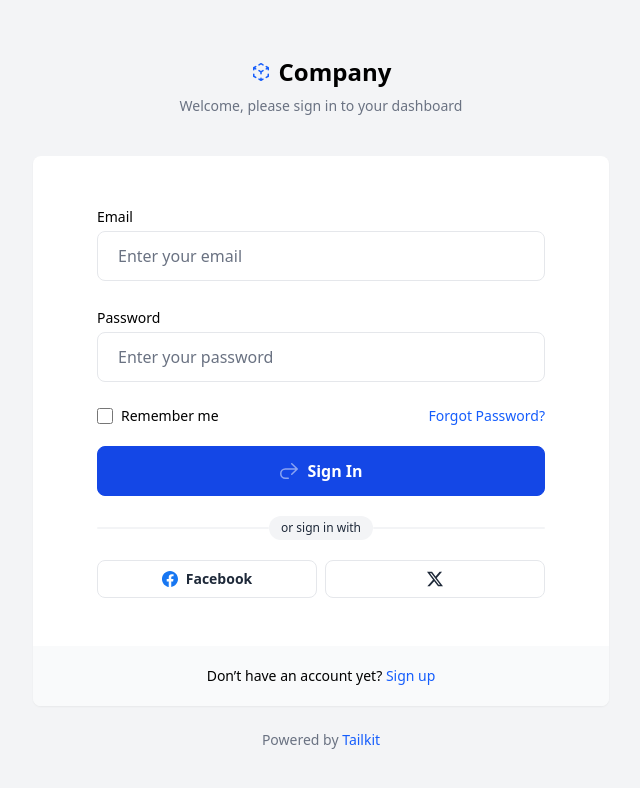
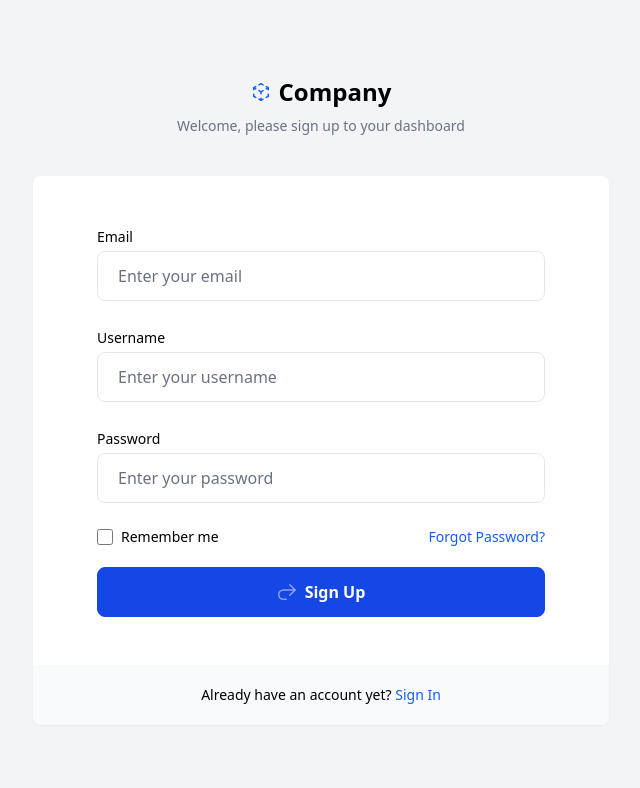
Before and after one commit to shreyaNeupane/MERN2.0-P2-FRONTEND, a React (Vite) app: page /register in a window 1280 px wide. Shown: the top 788 px of the page, without its empty margins (319-959 px from the left). Built offline with nearby package versions, Linux system fonts and the light colour scheme.

Commit message:
add register

```diff
--- a/src/pages/auth/Form.tsx
+++ b/src/pages/auth/Form.tsx
@@ -1,6 +1,26 @@
+import { Link } from "react-router-dom";
+import type { Props, UserDataType } from "./types";
+import { useState, type ChangeEvent, type FormEvent } from "react";
 
 
-const Form = () => {
+const Form: React.FC<Props> = ({ type, onSubmit }) => {
+const [userData,setUserData] = useState<UserDataType>({
+  email : "",
+  username : "",
+  password : ""
+})
+
+const handleChange = (e:ChangeEvent<HTMLInputElement>)=> {
+  const {name,value} = e.target
+  setUserData({
+    ...userData,
+    [name] : value
+  })
+}
+const handleSubmit = (e:FormEvent<HTMLFormElement>)=>{
+  e.preventDefault()
+  onSubmit(userData)
+}
   return (
     <>
       {/* Pages: Sign In: Boxed */}
@@ -34,7 +54,8 @@
                   <span>Company</span>
                 </h1>
                 <h2 className="text-sm font-medium text-gray-500 dark:text-gray-400">
-                  Welcome, please sign in to your dashboard
+                  Welcome, please {type === "register" ? "sign up" : "sign in"}{" "}
+                  to your dashboard
                 </h2>
               </header>
               {/* END Header */}
@@ -43,7 +64,7 @@
               <div className="flex flex-col overflow-hidden rounded-lg bg-white shadow-xs dark:bg-gray-800 dark:text-gray-100">
                 <div className="grow p-5 md:px-16 md:py-12">
                   <form
-                    onSubmit={(e) => e.preventDefault()}
+                    onSubmit={handleSubmit}
                     className="space-y-6"
                   >
                     <div className="space-y-1">
@@ -59,8 +80,27 @@
                         name="email"
                         placeholder="Enter your email"
                         className="block w-full rounded-lg border border-gray-200 px-5 py-3 leading-6 placeholder-gray-500 focus:border-blue-500 focus:ring-3 focus:ring-blue-500/50 dark:border-gray-600 dark:bg-gray-800 dark:placeholder-gray-400 dark:focus:border-blue-500"
+                        onChange={handleChange}
                       />
                     </div>
+                    {type === "register" && (
+                      <div className="space-y-1">
+                        <label
+                          htmlFor="username"
+                          className="inline-block text-sm font-medium"
+                        >
+                          Username
+                        </label>
+                        <input
+                          type="username"
+                          id="username"
+                          name="username"
+                          placeholder="Enter your username"
+                          className="block w-full rounded-lg border border-gray-200 px-5 py-3 leading-6 placeholder-gray-500 focus:border-blue-500 focus:ring-3 focus:ring-blue-500/50 dark:border-gray-600 dark:bg-gray-800 dark:placeholder-gray-400 dark:focus:border-blue-500"
+                          onChange={handleChange}
+                        />
+                      </div>
+                    )}
                     <div className="space-y-1">
                       <label
                         htmlFor="password"
@@ -74,6 +114,7 @@
                         name="password"
                         placeholder="Enter your password"
                         className="block w-full rounded-lg border border-gray-200 px-5 py-3 leading-6 placeholder-gray-500 focus:border-blue-500 focus:ring-3 focus:ring-blue-500/50 dark:border-gray-600 dark:bg-gray-800 dark:placeholder-gray-400 dark:focus:border-blue-500"
+                        onChange={handleChange}
                       />
                     </div>
                     <div>
@@ -111,81 +152,36 @@
                             clipRule="evenodd"
                           />
                         </svg>
-                        <span>Sign In</span>
+                        <span>
+                          {type === "register" ? "Sign Up" : "Sign In"}
+                        </span>
                       </button>
-                      {/* Divider: With Label */}
-                      <div className="my-5 flex items-center">
-                        <span
-                          aria-hidden="true"
-                          className="h-0.5 grow rounded-sm bg-gray-100 dark:bg-gray-700/75"
-                        />
-                        <span className="rounded-full bg-gray-100 px-3 py-1 text-xs font-medium text-gray-800 dark:bg-gray-700 dark:text-gray-200">
-                          or sign in with
-                        </span>
-                        <span
-                          aria-hidden="true"
-                          className="h-0.5 grow rounded-sm bg-gray-100 dark:bg-gray-700/75"
-                        />
-                      </div>
-                      {/* END Divider: With Label */}
-                      <div className="grid grid-cols-2 gap-2">
-                        <button
-                          type="button"
-                          className="inline-flex items-center justify-center gap-2 rounded-lg border border-gray-200 bg-white px-3 py-2 text-sm leading-5 font-semibold text-gray-800 hover:border-gray-300 hover:text-gray-900 hover:shadow-xs focus:ring-3 focus:ring-gray-300/25 active:border-gray-200 active:shadow-none dark:border-gray-700 dark:bg-gray-800 dark:text-gray-300 dark:hover:border-gray-600 dark:hover:text-gray-200 dark:focus:ring-gray-600/40 dark:active:border-gray-700"
-                        >
-                          <svg
-                            className="bi bi-facebook inline-block size-4 text-[#1877f2]"
-                            xmlns="http://www.w3.org/2000/svg"
-                            fill="currentColor"
-                            viewBox="0 0 16 16"
-                            aria-hidden="true"
-                          >
-                            <path d="M16 8.049c0-4.446-3.582-8.05-8-8.05C3.58 0-.002 3.603-.002 8.05c0 4.017 2.926 7.347 6.75 7.951v-5.625h-2.03V8.05H6.75V6.275c0-2.017 1.195-3.131 3.022-3.131.876 0 1.791.157 1.791.157v1.98h-1.009c-.993 0-1.303.621-1.303 1.258v1.51h2.218l-.354 2.326H9.25V16c3.824-.604 6.75-3.934 6.75-7.951z" />
-                          </svg>
-                          <span>Facebook</span>
-                        </button>
-                        <button
-                          type="button"
-                          className="inline-flex items-center justify-center gap-2 rounded-lg border border-gray-200 bg-white px-3 py-2 text-sm leading-5 font-semibold text-gray-800 hover:border-gray-300 hover:text-gray-900 hover:shadow-xs focus:ring-3 focus:ring-gray-300/25 active:border-gray-200 active:shadow-none dark:border-gray-700 dark:bg-gray-800 dark:text-gray-300 dark:hover:border-gray-600 dark:hover:text-gray-200 dark:focus:ring-gray-600/40 dark:active:border-gray-700"
-                        >
-                          <svg
-                            className="bi bi-twitter-x inline-block size-4"
-                            xmlns="http://www.w3.org/2000/svg"
-                            fill="currentColor"
-                            viewBox="0 0 16 16"
-                            aria-hidden="true"
-                          >
-                            <path d="M12.6.75h2.454l-5.36 6.142L16 15.25h-4.937l-3.867-5.07-4.425 5.07H.316l5.733-6.57L0 .75h5.063l3.495 4.633L12.601.75Zm-.86 13.028h1.36L4.323 2.145H2.865l8.875 11.633Z" />
-                          </svg>
-                          <span className="sr-only">X</span>
-                        </button>
-                      </div>
                     </div>
                   </form>
                 </div>
-                <div className="grow bg-gray-50 p-5 text-center text-sm md:px-16 dark:bg-gray-700/50">
-                  Don’t have an account yet?{" "}
-                  <a
-                    href="#"
-                    className="font-medium text-blue-600 hover:text-blue-400 dark:text-blue-400 dark:hover:text-blue-300"
-                  >
-                    Sign up
-                  </a>
-                </div>
+                {type === "register" ? (
+                  <div className="grow bg-gray-50 p-5 text-center text-sm md:px-16 dark:bg-gray-700/50">
+                    Already have an account yet?{" "}
+                    <Link
+                      to="/login"
+                      className="font-medium text-blue-600 hover:text-blue-400 dark:text-blue-400 dark:hover:text-blue-300"
+                    >
+                      Sign In
+                    </Link>
+                  </div>
+                ) : (
+                  <div className="grow bg-gray-50 p-5 text-center text-sm md:px-16 dark:bg-gray-700/50">
+                    Don’t have an account yet?{" "}
+                    <Link
+                      to="/register"
+                      className="font-medium text-blue-600 hover:text-blue-400 dark:text-blue-400 dark:hover:text-blue-300"
+                    >
+                      Sign Up
+                    </Link>
+                  </div>
+                )}
               </div>
               {/* END Sign In Form */}
-
-              {/* Footer */}
-              <div className="mt-6 text-center text-sm text-gray-500 dark:text-gray-400">
-                Powered by{" "}
-                <a
-                  href="#"
-                  className="font-medium text-blue-600 hover:text-blue-400 dark:text-blue-400 dark:hover:text-blue-300"
-                >
-                  Tailkit
-                </a>
-              </div>
-              {/* END Footer */}
             </section>
             {/* END Sign In Section */}
           </div>
--- a/src/pages/auth/login/Login.tsx
+++ b/src/pages/auth/login/Login.tsx
@@ -1,7 +1,8 @@
 import Form from "../Form";
 
 const Login = () => {
-  return <Form />;
+   const handlelogin = () => {};
+  return <Form type='login' onSubmit={handlelogin} />;
 };
 
 export default Login;
--- a/src/pages/auth/register/Register.tsx
+++ b/src/pages/auth/register/Register.tsx
@@ -1,10 +1,19 @@
+import { useDispatch } from "react-redux"
 import  Form  from "../Form"
+import type { UserDataType } from "../types"
+import axios from "axios"
 
 
 const Register = () => {
+   const dispatch = useDispatch()
+  const handleRegister = async (data:UserDataType ) => {
+    console.log("received user data:", data);
+    // dispatch(register(data))
+    const response = await axios.post('http://localhost:3000/register',data)
+  }
   return (
     <div>
-      <Form/>
+      <Form type="register" onSubmit={handleRegister}/>
     </div>
   )
 }
--- /dev/null
+++ b/src/pages/auth/types.tsx
@@ -0,0 +1,10 @@
+export interface Props {
+  type: string;
+  onSubmit: (data:UserDataType) => void;
+}
+
+export interface UserDataType{
+    email : string,
+    password : string,
+    username : string
+}
```
